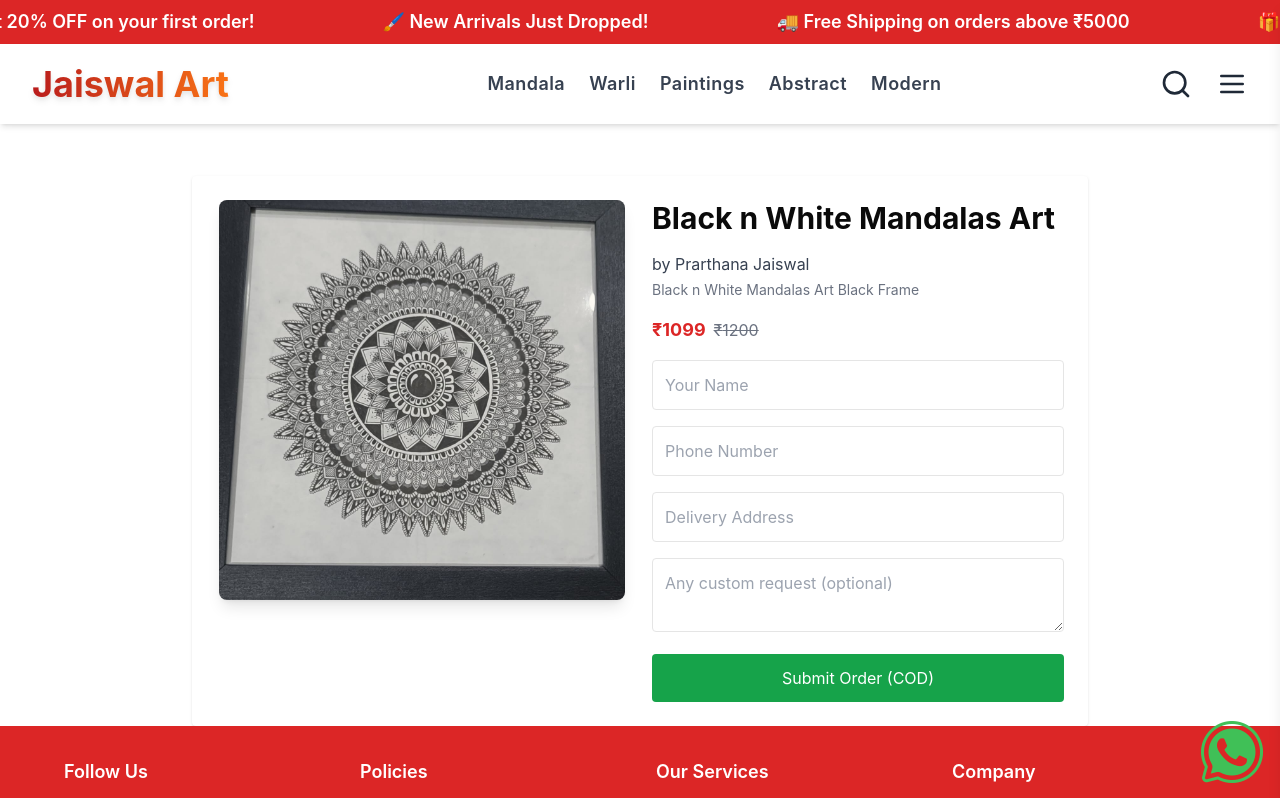
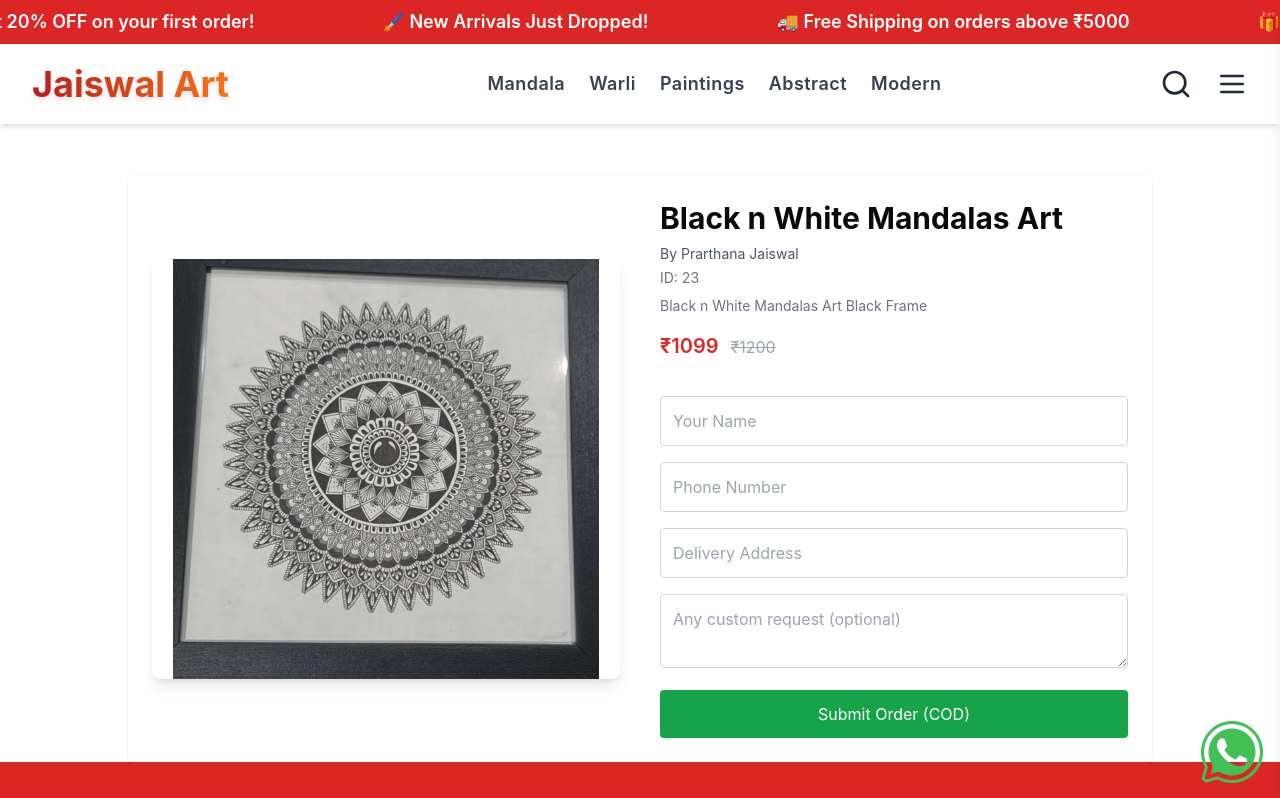
Before and after one commit to pratham13103/Jaiswalart-static, a React (Vite) app: page /order/black-n-white-mandalas-art in a window 1280 px wide. Shown: the top 798 px of the page. Built offline with nearby package versions, Linux system fonts and the light colour scheme.

Commit message:
Updated codes

```diff
--- a/package.json
+++ b/package.json
@@ -10,6 +10,7 @@
     "preview": "vite preview"
   },
   "dependencies": {
+    "@emailjs/browser": "^4.4.1",
     "@radix-ui/react-slot": "^1.1.2",
     "@reduxjs/toolkit": "^2.6.1",
     "axios": "^1.9.0",
--- a/src/pages/Contact.tsx
+++ b/src/pages/Contact.tsx
@@ -1,6 +1,8 @@
-import React, { useState } from "react";
+import React, { useState, useRef } from "react";
+import emailjs from "@emailjs/browser";
 
 const Contact: React.FC = () => {
+  const formRef = useRef<HTMLFormElement>(null);
   const [formData, setFormData] = useState({ name: "", email: "", message: "" });
   const [submitted, setSubmitted] = useState(false);
 
@@ -10,17 +12,38 @@ const Contact: React.FC = () => {
 
   const handleSubmit = (e: React.FormEvent) => {
     e.preventDefault();
-    setSubmitted(true);
-    setTimeout(() => setSubmitted(false), 3000); // Reset after 3 sec
+
+    if (!formRef.current) return;
+
+    emailjs
+      .sendForm(
+        "service_um8l68r",
+        "template_nx5jxnh",
+        formRef.current,
+        "MvHgvOeR1YjbkI3N2"
+      )
+      .then(
+        () => {
+          setSubmitted(true);
+          setFormData({ name: "", email: "", message: "" });
+
+          setTimeout(() => setSubmitted(false), 3000);
+        },
+        (error) => {
+          console.error("EmailJS error:", error);
+          alert("Something went wrong. Please try again later.");
+        }
+      );
   };
 
   return (
-    <div className="max-w-4xl mx-auto p-6">
+    <div className="max-w-4xl mx-auto px-4 pt-28 pb-12">
       <h2 className="text-3xl font-bold text-center mb-6">Contact Us</h2>
       <p className="text-center text-gray-600 mb-8">
         Have questions or inquiries? Feel free to reach out to us!
       </p>
 
+      {/* Contact Info */}
       <div className="bg-white p-6 shadow-lg rounded-lg">
         <h3 className="text-2xl font-semibold mb-4">Get in Touch</h3>
         <p><strong>Email:</strong> support@jaiswalarts.com</p>
@@ -28,12 +51,15 @@ const Contact: React.FC = () => {
         <p><strong>Address:</strong> P.N.80, Paithan Road , Chhatrapati Sambhajinagar</p>
       </div>
 
+      {/* Contact Form */}
       <div className="mt-8 bg-white p-6 shadow-lg rounded-lg">
         <h3 className="text-2xl font-semibold mb-4">Send Us a Message</h3>
         {submitted ? (
-          <p className="text-green-600">Thank you! Your message has been sent.</p>
+          <p className="text-green-600 font-medium">
+            ✅ Thank you! Your message has been sent.
+          </p>
         ) : (
-          <form onSubmit={handleSubmit} className="space-y-4">
+          <form ref={formRef} onSubmit={handleSubmit} className="space-y-4">
             <input
               type="text"
               name="name"
@@ -41,7 +67,7 @@ const Contact: React.FC = () => {
               value={formData.name}
               onChange={handleChange}
               required
-              className="w-full p-2 border rounded-lg"
+              className="w-full p-3 border rounded-lg"
             />
             <input
               type="email"
@@ -50,7 +76,7 @@ const Contact: React.FC = () => {
               value={formData.email}
               onChange={handleChange}
               required
-              className="w-full p-2 border rounded-lg"
+              className="w-full p-3 border rounded-lg"
             />
             <textarea
               name="message"
@@ -58,10 +84,13 @@ const Contact: React.FC = () => {
               value={formData.message}
               onChange={handleChange}
               required
-              className="w-full p-2 border rounded-lg"
+              className="w-full p-3 border rounded-lg"
               rows={4}
             />
-            <button type="submit" className="bg-red-600 text-white px-4 py-2 rounded-lg hover:bg-red-700">
+            <button
+              type="submit"
+              className="bg-red-600 text-white px-6 py-2 rounded-lg hover:bg-red-700 transition"
+            >
               Send Message
             </button>
           </form>
--- a/src/pages/CustomOrders.tsx
+++ b/src/pages/CustomOrders.tsx
@@ -1,4 +1,5 @@
 import React, { useState } from "react";
+import emailjs from "@emailjs/browser";
 
 const categories = ["Mandala Art", "Warli Art", "Sketch", "Painting", "Other"];
 
@@ -8,6 +9,7 @@ const CustomOrders: React.FC = () => {
   const [selectedCategory, setSelectedCategory] = useState("");
   const [description, setDescription] = useState("");
   const [file, setFile] = useState<File | null>(null);
+  const [submitted, setSubmitted] = useState(false);
 
   const handleFileChange = (event: React.ChangeEvent<HTMLInputElement>) => {
     if (event.target.files) {
@@ -15,10 +17,36 @@ const CustomOrders: React.FC = () => {
     }
   };
 
-  const handleSubmit = (event: React.FormEvent) => {
+  const handleSubmit = async (event: React.FormEvent) => {
     event.preventDefault();
-    alert("Custom order submitted!");
-    // You can send this data to the backend
+
+    const formData = new FormData();
+    formData.append("user_name", name);
+    formData.append("user_email", email);
+    formData.append("category", selectedCategory);
+    formData.append("description", description);
+    if (file) {
+      formData.append("file", file); // used in EmailJS template if needed
+    }
+
+    try {
+      await emailjs.sendForm(
+        "service_um8l68r",       // replace with your EmailJS Service ID
+        "template_ryvnlzt",      // replace with your EmailJS Template ID
+        event.target as HTMLFormElement,
+        "MvHgvOeR1YjbkI3N2"        // replace with your EmailJS Public Key
+      );
+      setSubmitted(true);
+      setName("");
+      setEmail("");
+      setSelectedCategory("");
+      setDescription("");
+      setFile(null);
+      setTimeout(() => setSubmitted(false), 3000);
+    } catch (error) {
+      alert("Error sending message. Please try again.");
+      console.error(error);
+    }
   };
 
   return (
@@ -30,46 +58,63 @@ const CustomOrders: React.FC = () => {
         Describe your idea, select the art type, and upload a reference image if needed.
       </p>
 
-      <form onSubmit={handleSubmit} className="grid grid-cols-1 md:grid-cols-2 gap-6 text-lg">
-        {/* Name Input */}
+      {submitted && (
+        <p className="text-green-600 text-center mb-6 font-semibold">
+          🎉 Your custom order request has been sent successfully!
+        </p>
+      )}
+
+      <form
+        onSubmit={handleSubmit}
+        className="grid grid-cols-1 md:grid-cols-2 gap-6 text-lg"
+      >
+        <input type="hidden" name="user_name" value={name} />
+        <input type="hidden" name="user_email" value={email} />
+        <input type="hidden" name="category" value={selectedCategory} />
+        <input type="hidden" name="description" value={description} />
+
+        {/* Name */}
         <div>
           <label className="block font-semibold mb-1">Your Name</label>
           <input
             type="text"
-            className="w-full px-4 py-2 border rounded-md text-base"
+            name="user_name"
             value={name}
             onChange={(e) => setName(e.target.value)}
+            required
             placeholder="Enter your name"
-            required
+            className="w-full px-4 py-2 border rounded-md text-base"
           />
         </div>
 
-        {/* Email Input */}
+        {/* Email */}
         <div>
           <label className="block font-semibold mb-1">Your Email</label>
           <input
             type="email"
-            className="w-full px-4 py-2 border rounded-md text-base"
+            name="user_email"
             value={email}
             onChange={(e) => setEmail(e.target.value)}
+            required
             placeholder="Enter your email"
-            required
+            className="w-full px-4 py-2 border rounded-md text-base"
           />
         </div>
 
-        {/* Category Selection */}
+        {/* Category */}
         <div>
           <label className="block font-semibold mb-1">Art Category</label>
           <select
-            className="w-full px-4 py-2 border rounded-md text-base"
+            name="category"
             value={selectedCategory}
             onChange={(e) => setSelectedCategory(e.target.value)}
             required
+            className="w-full px-4 py-2 border rounded-md text-base"
           >
             <option value="">Select a category</option>
-            {categories.map((category) => (
-              <option key={category} value={category}>
-                {category}
+            {categories.map((cat) => (
+              <option key={cat} value={cat}>
+                {cat}
               </option>
             ))}
           </select>
@@ -77,32 +122,32 @@ const CustomOrders: React.FC = () => {
 
         {/* File Upload */}
         <div>
-          <label className="block font-semibold mb-1">
-            Upload Reference Image (Optional)
-          </label>
+          <label className="block font-semibold mb-1">Upload Reference (Optional)</label>
           <input
             type="file"
+            name="file"
             accept="image/*"
+            onChange={handleFileChange}
             className="w-full border p-2 rounded-md text-base"
-            onChange={handleFileChange}
           />
           {file && <p className="text-sm text-gray-500 mt-1">{file.name}</p>}
         </div>
 
-        {/* Description Box (Full Width) */}
+        {/* Description */}
         <div className="md:col-span-2">
           <label className="block font-semibold mb-1">Describe Your Art Idea</label>
           <textarea
-            className="w-full px-4 py-2 border rounded-md text-base"
+            name="description"
             rows={4}
             value={description}
             onChange={(e) => setDescription(e.target.value)}
+            required
             placeholder="Provide details about the custom art you want..."
-            required
+            className="w-full px-4 py-2 border rounded-md text-base"
           ></textarea>
         </div>
 
-        {/* Submit Button (Full Width) */}
+        {/* Submit */}
         <div className="md:col-span-2">
           <button
             type="submit"
--- a/src/pages/LandingPage/TrendingProducts.tsx
+++ b/src/pages/LandingPage/TrendingProducts.tsx
@@ -34,17 +34,17 @@ const productMap: { [key: number]: Product } = {
   },
   20: {
     id: 20,
-    name: "Dancing Warli",
+    name: "Coulourful Mandala Art Photo Frame",
     artist: "Pratibha Jaiswal",
-    description: "Warli tribal figures with festive elements",
-    image_url: "/products/warli20.jpg",
-    category: "Warli Art",
-    original_price: 1800,
-    current_price: 1400,
-    slug: "dancing-warli",
-    rating: 0,
-    stock: 8,
-    shape: "Rectangle",
+    description: "Colourful Mandala Art Photo Frames Available, Order Now",
+    image_url: "/products/Coulourful Mandala Art Photo Frame.jpeg",
+    category: "Mandala Art",
+    original_price: 1600,
+    current_price: 1500,
+    slug: "coulourful-mandala-art-photo-frame",
+    rating: 4.8,
+    stock: 10,
+    shape: "Square",
   },
   22: {
     id: 22,
@@ -62,31 +62,31 @@ const productMap: { [key: number]: Product } = {
   },
   23: {
     id: 23,
-    name: "Abstract Fusion",
+    name: "Black n White Mandalas Art",
+    artist: "Prarthana Jaiswal",
+    description: "Black n White Mandalas Art Black Frame",
+    original_price: 1200,
+    current_price: 1099,
+    category: "Mandala Art",
+    image_url: "/products/Black n White Mandalas Art.jpeg",
+    rating: 0,
+    stock: 10,
+    slug: "black-n-white-mandalas-art",
+    shape: "Square"
+  },
+  21:{
+    id: 21,
+    name: "Set of Two Green Black Mandala Mirror Art",
     artist: "Pratibha Jaiswal",
-    description: "Fusion of traditional and modern motifs",
-    image_url: "/products/abstract23.jpg",
-    category: "Modern Art",
-    original_price: 2200,
-    current_price: 1750,
-    slug: "abstract-fusion",
+    description: "Set of Two Green Black Mandala Mirror Art with White Border and Black Frame",
+    original_price: 2500,
+    current_price: 2400,
+    category: "Mandala Art",
+    image_url: "/products/Green Black Mandala.jpeg",
     rating: 0,
-    stock: 5,
-    shape: "Rectangle",
-  },
-  24: {
-    id: 24,
-    name: "Royal Elephant",
-    artist: "Pratibha Jaiswal",
-    description: "A colorful painting of an Indian elephant",
-    image_url: "/products/painting22.jpg",
-    category: "Paintings",
-    original_price: 2500,
-    current_price: 1999,
-    slug: "royal-elephant",
-    rating: 0,
-    stock: 6,
-    shape: "Rectangle",
+    stock: 10,
+    slug: "set-of-two-green-black-mandala-mirror-art",
+    shape: "Square"
   },
 };
 
--- a/src/pages/OrderForm.tsx
+++ b/src/pages/OrderForm.tsx
@@ -1,74 +1,121 @@
-import React from "react";
+import React, { useRef, useState } from "react";
 import { useParams } from "react-router-dom";
 import productData from "../data/products.json";
+import emailjs from "@emailjs/browser";
+import UnderDevelopment from "../pages/UnderDevelopment";
 
 const OrderForm: React.FC = () => {
   const { slug } = useParams();
+  const formRef = useRef<HTMLFormElement | null>(null);
+  const [submitted, setSubmitted] = useState(false);
+
+  const underDevSlugs = ["floral-mandala"];
+  if (slug && underDevSlugs.includes(slug)) {
+    return <UnderDevelopment />;
+  }
+
   const product = productData.find((item) => item.slug === slug);
 
   if (!product) {
     return <p className="text-center mt-24 text-red-500">Product not found.</p>;
   }
 
+  const handleSubmit = (e: React.FormEvent) => {
+    e.preventDefault();
+
+    if (formRef.current) {
+      emailjs
+        .sendForm(
+          "service_um8l68r",
+          "template_nx5jxnh", // order_template
+          formRef.current,
+          "MvHgvOeR1YjbkI3N2"
+        )
+        .then(() => {
+          setSubmitted(true);
+          setTimeout(() => setSubmitted(false), 3000);
+          formRef.current?.reset();
+        })
+        .catch((error) => {
+          console.error("EmailJS error:", error);
+          alert("Failed to send order. Please try again.");
+        });
+    }
+  };
+
   return (
-    <div className="max-w-4xl mx-auto mt-24 p-6 bg-white shadow rounded grid grid-cols-1 md:grid-cols-2 gap-6">
-
-      {/* Left Side: Product Image */}
-      <div className="flex justify-center">
+    <div className="max-w-5xl mx-auto mt-24 p-6 bg-white shadow rounded grid grid-cols-1 md:grid-cols-2 gap-10">
+      {/* Product Image */}
+      <div className="flex justify-center items-center">
         <img
           src={product.image_url}
           alt={product.name}
-          className="rounded-lg shadow-lg max-h-[400px] object-contain"
+          className="rounded-lg shadow-lg max-h-[420px] w-full object-contain"
         />
       </div>
 
-      {/* Right Side: Product Info + Form */}
+      {/* Product Info + Form */}
       <div>
-        <h2 className="text-3xl font-bold mb-4">{product.name}</h2>
-        <p className="text-gray-700 mb-1">by {product.artist}</p>
-        <p className="text-sm text-gray-500 mb-4">{product.description}</p>
-        <div className="mb-4">
-          <span className="text-lg font-bold text-red-600">₹{product.current_price}</span>
+        <h2 className="text-3xl font-bold mb-2">{product.name}</h2>
+        <p className="text-gray-600 mb-1 text-sm">By {product.artist}</p>
+        <p className="text-sm text-gray-500 mb-2">ID: {product.id}</p>
+        <p className="text-gray-500 text-sm mb-4">{product.description}</p>
+        <div className="mb-5">
+          <span className="text-xl font-semibold text-red-600">
+            ₹{product.current_price}
+          </span>
           {product.original_price > product.current_price && (
-            <span className="ml-2 text-gray-500 line-through">₹{product.original_price}</span>
+            <span className="ml-3 text-gray-400 line-through">
+              ₹{product.original_price}
+            </span>
           )}
         </div>
 
-        {/* Order Form */}
-        <form className="space-y-4">
+        {submitted ? (
+          <p className="text-green-600 font-semibold mt-4">
+            Your order has been submitted! We'll contact you soon.
+          </p>
+        ) : (
+          <form ref={formRef} onSubmit={handleSubmit} className="space-y-4">
+            {/* Hidden Fields for EmailJS */}
+            <input type="hidden" name="product_id" value={product.id} />
+            <input type="hidden" name="product_name" value={product.name} />
+            <input type="hidden" name="product_price" value={product.current_price} />
+
             <input
               type="text"
+              name="user_name"
               placeholder="Your Name"
               required
-            className="w-full border p-3 rounded"
+              className="w-full border border-gray-300 p-3 rounded"
             />
             <input
               type="tel"
+              name="user_phone"
               placeholder="Phone Number"
               required
-            className="w-full border p-3 rounded"
+              className="w-full border border-gray-300 p-3 rounded"
             />
             <input
               type="text"
+              name="user_address"
               placeholder="Delivery Address"
               required
-            className="w-full border p-3 rounded"
+              className="w-full border border-gray-300 p-3 rounded"
             />
             <textarea
+              name="custom_message"
               placeholder="Any custom request (optional)"
-            className="w-full border p-3 rounded"
+              className="w-full border border-gray-300 p-3 rounded"
             />
             <button
               type="submit"
-            onClick={(e) => {
-              e.preventDefault();
-              alert(`Your order for "${product.name}" has been submitted! We'll contact you soon.`);
-            }}
-            className="w-full py-3 bg-green-600 text-white rounded hover:bg-green-700"
+              className="w-full py-3 bg-green-600 text-white rounded hover:bg-green-700 transition"
             >
               Submit Order (COD)
             </button>
           </form>
+        )}
       </div>
     </div>
   );
```
Also changed, not shown: src/components/Footer.tsx (+5 -5 lines), 1 other file (tests, documents, lock files or other folders). Lines whose indentation alone changed are shown as unchanged.
